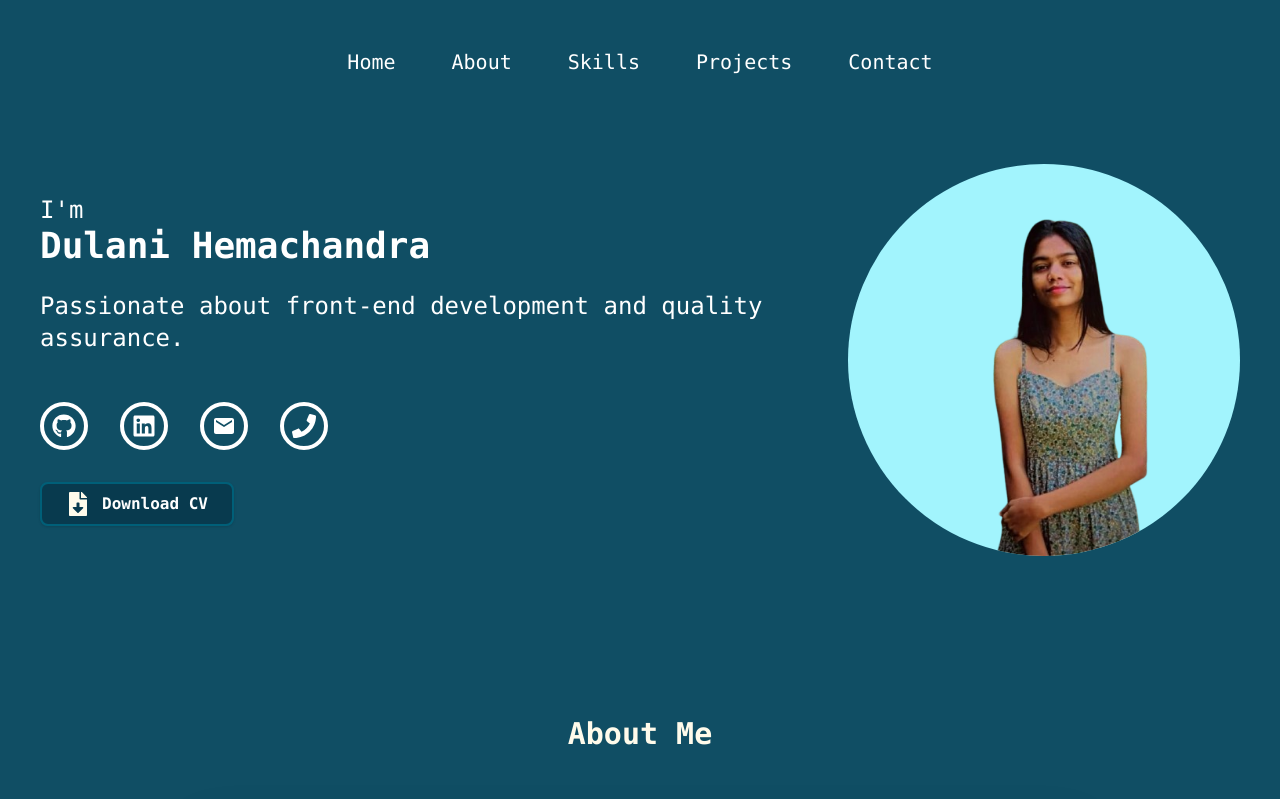
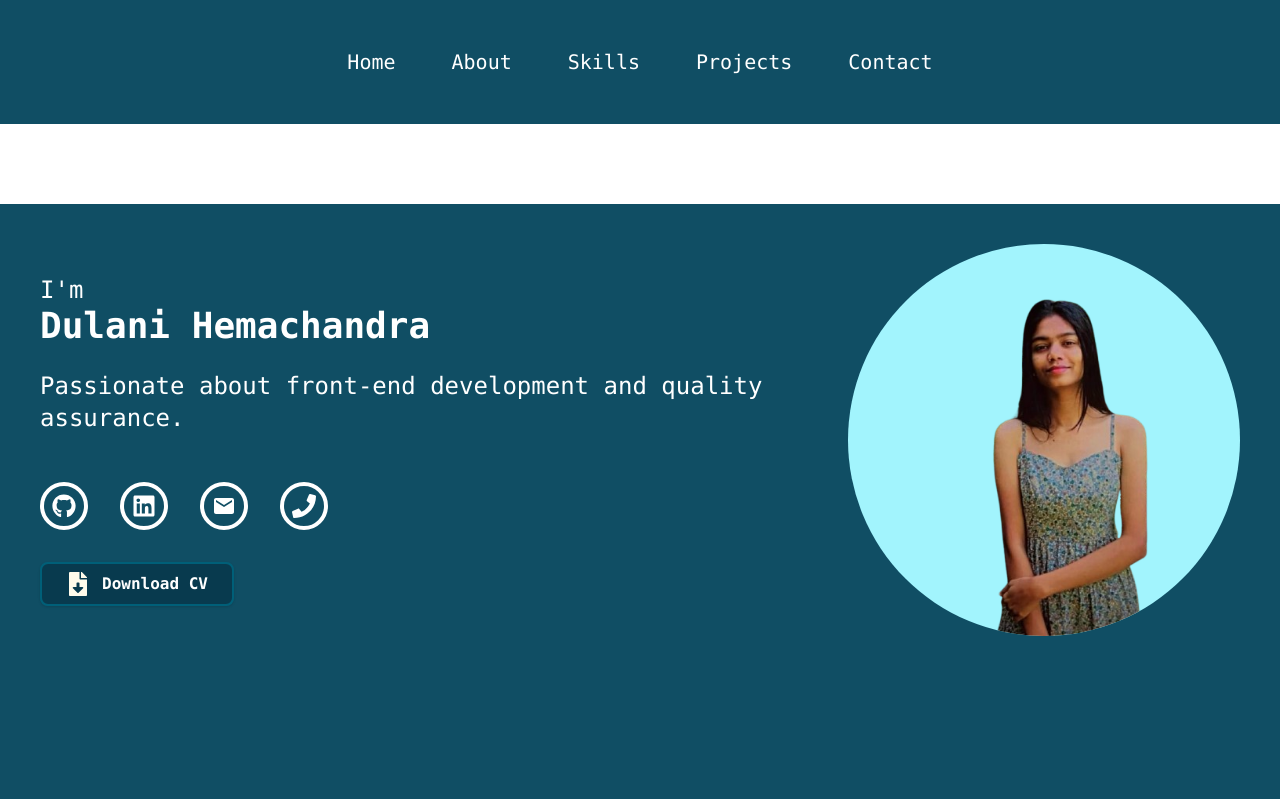
Before and after one commit to Lunad129/webportfolio, a React (Vite) app: page / in a window 1280 px wide. Shown: the top 799 px of the page. Built offline with nearby package versions, Linux system fonts and the light colour scheme.

Commit message:
add margin-top to home section for improved layout

```diff
--- a/src/components/home.jsx
+++ b/src/components/home.jsx
@@ -7,7 +7,7 @@ import { FaFileDownload } from "react-icons/fa";
 
 const home = () => {
   return (
-    <section id="my" className='bg-cyan-900 flex justify-around items-center p-10 space-x-10 lg:flex-row ssm:flex-col ssm:space-y-10 text-white font-mono'>
+    <section id="my" className='bg-cyan-900 flex justify-around items-center p-10 space-x-10 lg:flex-row ssm:flex-col ssm:space-y-10 text-white font-mono mt-20 '>
         <div>
         <p className="text-2xl">I'm</p>
         <h1 className="text-4xl font-bold">Dulani Hemachandra</h1>
```
